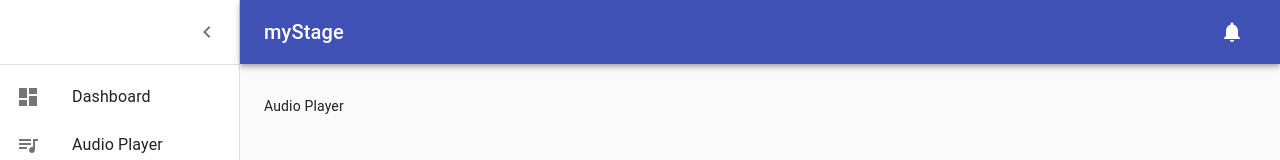
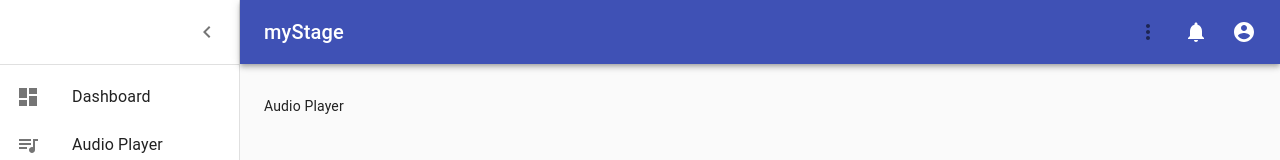
Before and after one commit to my-stage/mystage-client, a React (Create React App) app: page /audio-player in a window 1280 px wide. Shown: the top 160 px of the page. Built offline with nearby package versions, Linux system fonts and the light colour scheme.

Commit message:
add icons to appbar

```diff
--- a/src/App.tsx
+++ b/src/App.tsx
@@ -11,9 +11,6 @@ import Divider from '@material-ui/core/Divider';
 import IconButton from '@material-ui/core/IconButton';
 import Badge from '@material-ui/core/Badge';
 import Container from '@material-ui/core/Container';
-import MenuIcon from '@material-ui/icons/Menu';
-import ChevronLeftIcon from '@material-ui/icons/ChevronLeft';
-import NotificationsIcon from '@material-ui/icons/Notifications';
 import { mainListItems, managementListItems } from './routing/listItems';
 import { BrowserRouter, Route, Switch } from 'react-router-dom';
 import Dashboard from './pages/Dashboard';
@@ -23,6 +20,13 @@ import UsersMgmt from './pages/UsersMgmt';
 import ShowsMgmt from './pages/ShowsMgmt';
 import EventsMgmt from './pages/EventsMgmt';
 import ListSubheader from "@material-ui/core/ListSubheader";
+import {
+  Menu as MenuIcon,
+  ChevronLeft as ChevronLeftIcon,
+  MoreVert as MoreVertIcon,
+  Notifications as NotificationsIcon,
+  AccountCircle as AccountIcon
+} from '@material-ui/icons';
 
 const drawerWidth = 240;
 
@@ -130,10 +134,23 @@ export default function App() {
             <Typography component="h1" variant="h6" color="inherit" noWrap className={classes.title}>
               myStage
             </Typography>
+            <IconButton>
+              <MoreVertIcon />
+            </IconButton>
             <IconButton color="inherit">
               <Badge badgeContent={0} color="secondary">
                 <NotificationsIcon />
               </Badge>
+            </IconButton>
+            <IconButton
+                edge="end"
+                aria-label="account of current user"
+                // aria-controls={menuId}
+                aria-haspopup="true"
+                // onClick={handleProfileMenuOpen}
+                color="inherit"
+            >
+              <AccountIcon />
             </IconButton>
           </Toolbar>
         </AppBar>
--- a/src/pages/Login.tsx
+++ b/src/pages/Login.tsx
@@ -1,5 +1,4 @@
 import React from 'react';
-
 
 function Login() {
   return <div>Login</div>;
```
